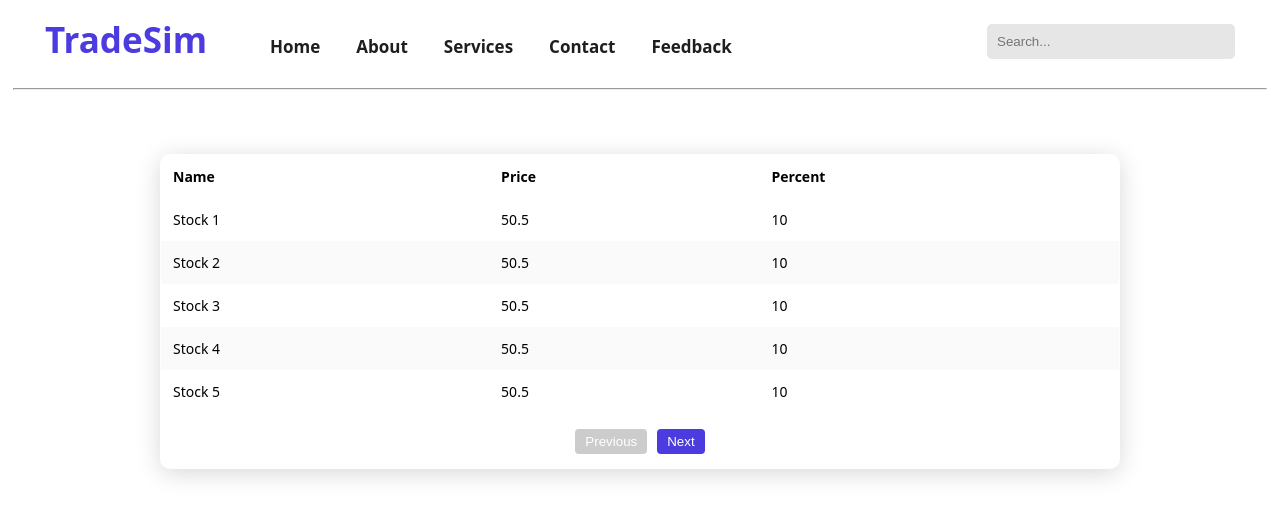
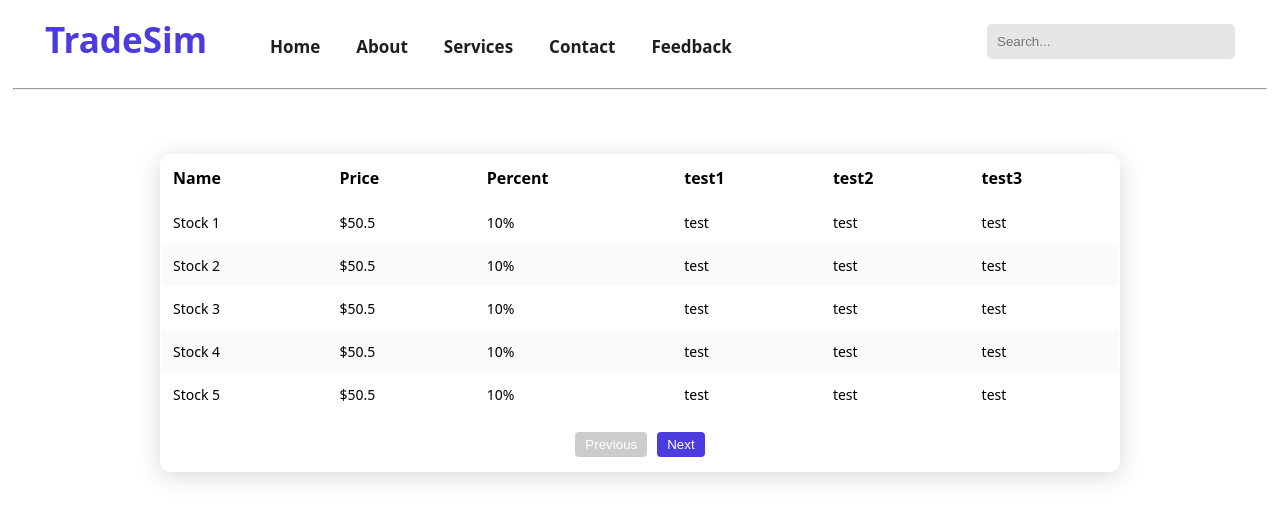
Before and after one commit to davisknight31/Market-App, an Angular app in the folder Market-Trading-App/: page / in a window 1280 px wide. Shown: the top 520 px of the page. Built offline with nearby package versions, Linux system fonts and the light colour scheme.

Commit message:
fix interface types for string concatenation

```diff
--- a/Market-Trading-App/src/app/modules/home/home.component.ts
+++ b/Market-Trading-App/src/app/modules/home/home.component.ts
@@ -11,28 +11,190 @@ import { Stock } from '../../shared/interfaces/stock';
   styleUrl: './home.component.scss',
 })
 export class HomeComponent {
+  tableColumnHeaders: string[] = [
+    'Name',
+    'Price',
+    'Percent',
+    'test1',
+    'test2',
+    'test3',
+  ];
+
   myData: Stock[] = [
-    { name: 'Stock 1', price: 50.5, percent: 10 },
-    { name: 'Stock 2', price: 50.5, percent: 10 },
-    { name: 'Stock 3', price: 50.5, percent: 10 },
-    { name: 'Stock 4', price: 50.5, percent: 10 },
-    { name: 'Stock 5', price: 50.5, percent: 10 },
-    { name: 'Stock 6', price: 50.5, percent: 10 },
-    { name: 'Stock 7', price: 50.5, percent: 10 },
-    { name: 'Stock 8', price: 50.5, percent: 10 },
-    { name: 'Stock 9', price: 50.5, percent: 10 },
-    { name: 'Stock 10', price: 50.5, percent: 10 },
-    { name: 'Stock 11', price: 50.5, percent: 10 },
-    { name: 'Stock 12', price: 50.5, percent: 10 },
-    { name: 'Stock 13', price: 50.5, percent: 10 },
-    { name: 'Stock 14', price: 50.5, percent: 10 },
-    { name: 'Stock 15', price: 50.5, percent: 10 },
-    { name: 'Stock 16', price: 50.5, percent: 10 },
-    { name: 'Stock 17', price: 50.5, percent: 10 },
-    { name: 'Stock 18', price: 50.5, percent: 10 },
-    { name: 'Stock 19', price: 50.5, percent: 10 },
-    { name: 'Stock 20', price: 50.5, percent: 10 },
-    { name: 'Stock 21', price: 50.5, percent: 10 },
+    {
+      name: 'Stock 1',
+      price: '50.5',
+      percent: '10',
+      test1: 'test',
+      test2: 'test',
+      test3: 'test',
+    },
+    {
+      name: 'Stock 2',
+      price: '50.5',
+      percent: '10',
+      test1: 'test',
+      test2: 'test',
+      test3: 'test',
+    },
+    {
+      name: 'Stock 3',
+      price: '50.5',
+      percent: '10',
+      test1: 'test',
+      test2: 'test',
+      test3: 'test',
+    },
+    {
+      name: 'Stock 4',
+      price: '50.5',
+      percent: '10',
+      test1: 'test',
+      test2: 'test',
+      test3: 'test',
+    },
+    {
+      name: 'Stock 5',
+      price: '50.5',
+      percent: '10',
+      test1: 'test',
+      test2: 'test',
+      test3: 'test',
+    },
+    {
+      name: 'Stock 6',
+      price: '50.5',
+      percent: '10',
+      test1: 'test',
+      test2: 'test',
+      test3: 'test',
+    },
+    {
+      name: 'Stock 7',
+      price: '50.5',
+      percent: '10',
+      test1: 'test',
+      test2: 'test',
+      test3: 'test',
+    },
+    {
+      name: 'Stock 8',
+      price: '50.5',
+      percent: '10',
+      test1: 'test',
+      test2: 'test',
+      test3: 'test',
+    },
+    {
+      name: 'Stock 9',
+      price: '50.5',
+      percent: '10',
+      test1: 'test',
+      test2: 'test',
+      test3: 'test',
+    },
+    {
+      name: 'Stock 10',
+      price: '50.5',
+      percent: '10',
+      test1: 'test',
+      test2: 'test',
+      test3: 'test',
+    },
+    {
+      name: 'Stock 11',
+      price: '50.5',
+      percent: '10',
+      test1: 'test',
+      test2: 'test',
+      test3: 'test',
+    },
+    {
+      name: 'Stock 12',
+      price: '50.5',
+      percent: '10',
+      test1: 'test',
+      test2: 'test',
+      test3: 'test',
+    },
+    {
+      name: 'Stock 13',
+      price: '50.5',
+      percent: '10',
+      test1: 'test',
+      test2: 'test',
+      test3: 'test',
+    },
+    {
+      name: 'Stock 14',
+      price: '50.5',
+      percent: '10',
+      test1: 'test',
+      test2: 'test',
+      test3: 'test',
+    },
+    {
+      name: 'Stock 15',
+      price: '50.5',
+      percent: '10',
+      test1: 'test',
+      test2: 'test',
+      test3: 'test',
+    },
+    {
+      name: 'Stock 16',
+      price: '50.5',
+      percent: '10',
+      test1: 'test',
+      test2: 'test',
+      test3: 'test',
+    },
+    {
+      name: 'Stock 17',
+      price: '50.5',
+      percent: '10',
+      test1: 'test',
+      test2: 'test',
+      test3: 'test',
+    },
+    {
+      name: 'Stock 18',
+      price: '50.5',
+      percent: '10',
+      test1: 'test',
+      test2: 'test',
+      test3: 'test',
+    },
+    {
+      name: 'Stock 19',
+      price: '50.5',
+      percent: '10',
+      test1: 'test',
+      test2: 'test',
+      test3: 'test',
+    },
+    {
+      name: 'Stock 20',
+      price: '50.5',
+      percent: '10',
+      test1: 'test',
+      test2: 'test',
+      test3: 'test',
+    },
+    {
+      name: 'Stock 21',
+      price: '50.5',
+      percent: '10',
+      test1: 'test',
+      test2: 'test',
+      test3: 'test',
+    },
   ];
-  tableColumnHeaders: string[] = ['Name', 'Price', 'Percent'];
+
+  ngOnInit() {
+    this.myData.forEach((item) => {
+      item.price = '$' + item.price;
+      item.percent = item.percent + '%';
+    });
+  }
 }
--- a/Market-Trading-App/src/app/shared/components/table/table.component.scss
+++ b/Market-Trading-App/src/app/shared/components/table/table.component.scss
@@ -13,6 +13,7 @@ td {
 }
 
 th {
+  font-size: 16px;
 }
 
 /* Hover Effect */
```
Also changed, not shown: Market-Trading-App/src/app/shared/interfaces/stock.ts (+9 -2 lines).
